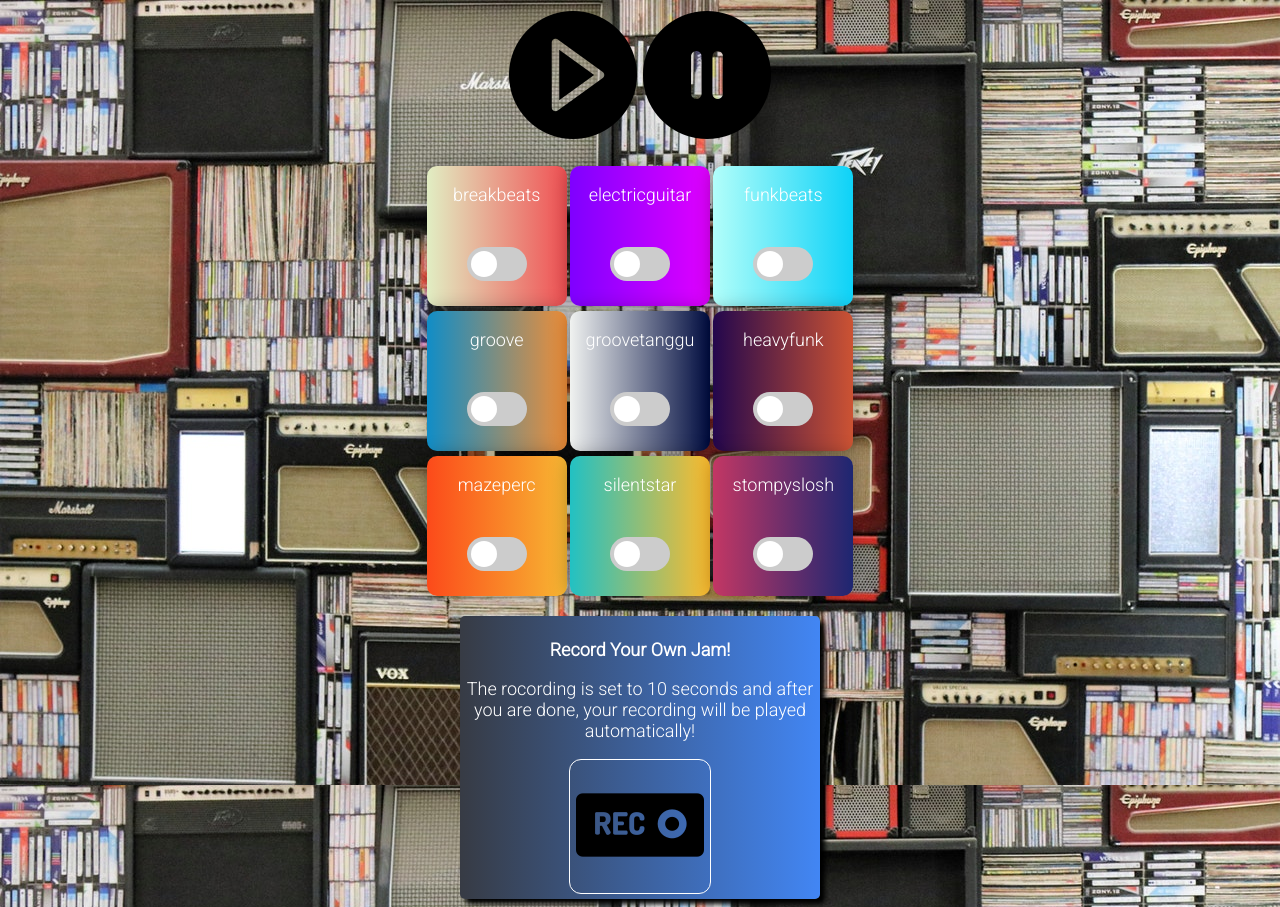
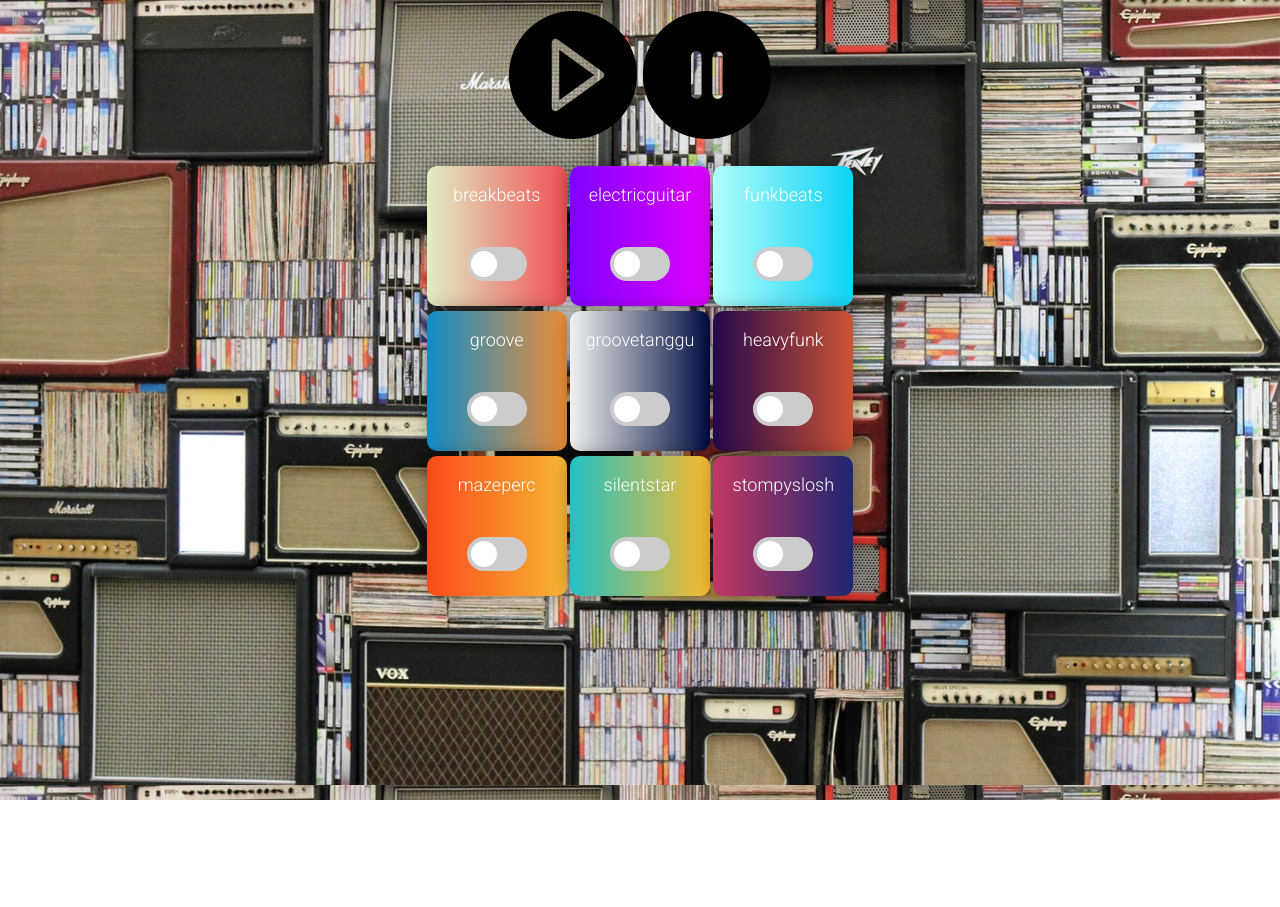
Before and after one commit to Morde20/9cubes, a React (Create React App) app: page / in a window 1280 px wide. After the commit the page ends 800 px from the top, so only its background shows below. Built offline with nearby package versions, Linux system fonts and the light colour scheme.

Commit message:
last one

```diff
--- a/src/components/App.jsx
+++ b/src/components/App.jsx
@@ -1,13 +1,11 @@
 import React from "react";
 import "../dist/componentsStyle.css";
 import Body from "./Body";
-import Record from "./Record";
 
 const App = () => {
   return (
     <div>
       <Body />
-      <Record />
     </div>
   );
 };
--- a/src/components/Record.js
+++ /dev/null
@@ -1,63 +0,0 @@
-import React from "react";
-
-const Record = () => {
-  const recordAudio = () =>
-    new Promise(async (resolve) => {
-      const stream = await navigator.mediaDevices.getUserMedia({ audio: true });
-      const mediaRecorder = new MediaRecorder(stream);
-      const audioChunks = [];
-
-      mediaRecorder.addEventListener("dataavailable", (event) => {
-        audioChunks.push(event.data);
-      });
-
-      const start = () => mediaRecorder.start();
-
-      const stop = () =>
-        new Promise((resolve) => {
-          mediaRecorder.addEventListener("stop", () => {
-            const audioBlob = new Blob(audioChunks);
-            const audioUrl = URL.createObjectURL(audioBlob);
-            const audio = new Audio(audioUrl);
-            const play = () => audio.play();
-            resolve({ audioBlob, audioUrl, play });
-          });
-
-          mediaRecorder.stop();
-        });
-
-      resolve({ start, stop });
-    });
-
-  const sleep = (time) => new Promise((resolve) => setTimeout(resolve, time));
-
-  const handleAction = async () => {
-    const recorder = await recordAudio();
-    recorder.start();
-    await sleep(10000);
-    const audio = await recorder.stop();
-    audio.play();
-  };
-
-  return (
-    <div className='recSection'>
-      <h3>Record Your Own Jam!</h3>
-      <p>
-        The rocording is set to 10 seconds and after you are done, your
-        recording will be played automatically!
-      </p>
-      <div>
-        <button>
-          <img
-            id='action'
-            src='img/rec.png'
-            alt='recBtn'
-            onClick={handleAction}
-          />
-        </button>
-      </div>
-    </div>
-  );
-};
-
-export default Record;
--- a/src/componentsStyle.scss
+++ b/src/componentsStyle.scss
@@ -218,72 +218,5 @@ body{
         }
     }
 
-    .recSection{
-      background: linear-gradient(to right, #373b44, #4286f4);
-      margin-bottom: 50px;
-      padding: 5px;
-      max-width: 350px;
-      margin: auto;
-      margin-top: 20px;
-      border-radius: 5px;
-      box-shadow: 5px 5px 5px black;
-      color: white;
 
-      input{
-        height: 30px;
-        border-radius: 5px;
-      }
-
-      button{
-        background-color: transparent;
-        border-radius: 12px;
-        border: 1px solid white;
-      }
-
-      div{
-        margin-top: 10px;
-      }
-
-      #action:hover{
-        background-image: linear-gradient(
-            to right,
-            #E7484F,
-            #E7484F 16.65%,
-            #F68B1D 16.65%,
-            #F68B1D 33.3%,
-            #FCED00 33.3%,
-            #FCED00 49.95%,
-            #009E4F 49.95%,
-            #009E4F 66.6%,
-            #00AAC3 66.6%,
-            #00AAC3 83.25%,
-            #732982 83.25%,
-            #732982 100%,
-            #E7484F 100%,
-            );
-            color: black;
-        animation: slidebg 2s linear infinite;
-    }
-
-        @keyframes slidebg {
-            to {
-                background-position: 20vw;
-            }
-
-        }
-
-    }
-
-
-    @media only screen and (max-width: 600px) {
-      .container{
-        max-width: 340px;
-
-        .cube0,.cube1,.cube2,.cube3,.cube4,.cube5,.cube6,.cube7,.cube8{
-          max-width: 110px;
-        }
-
-      }
-
-    }
 }
```
Also changed, not shown: src/dist/componentsStyle.css.
